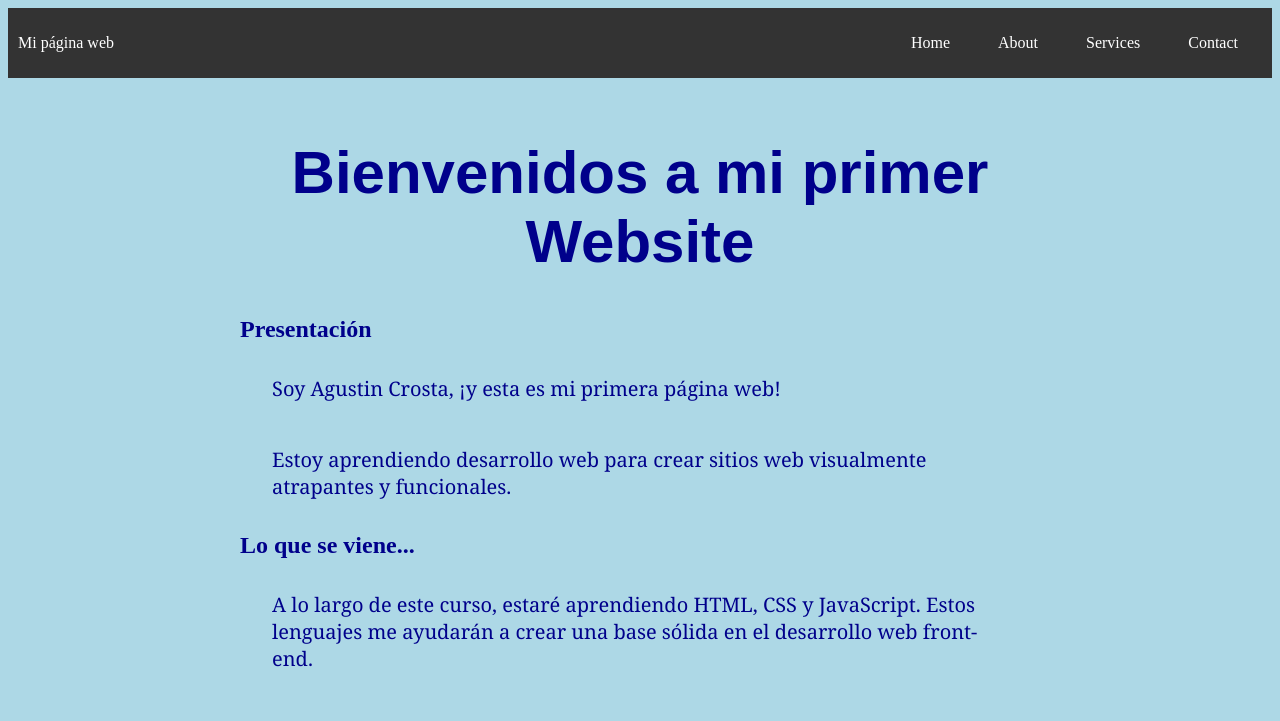
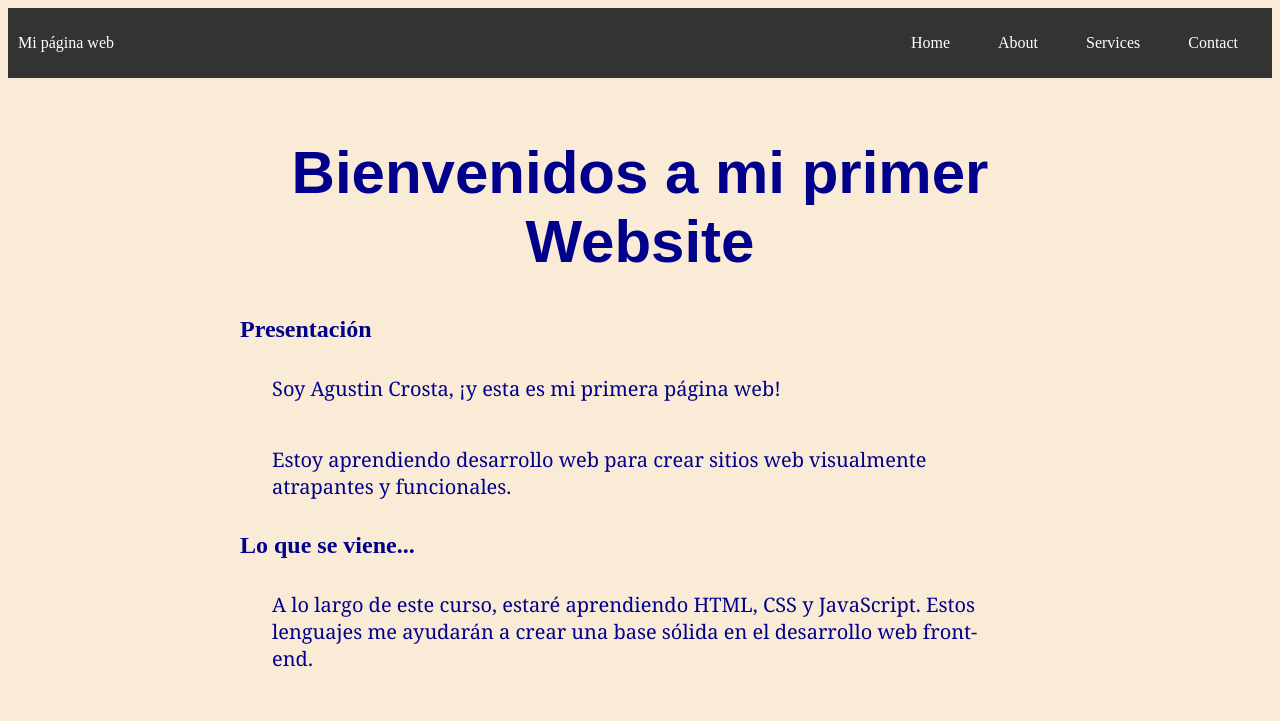
Before and after one commit to Aku85/mirepositorioremote, a plain HTML site: page index.html in a window 1280 px wide. Shown: the top 721 px of the page. Drawn offline with Linux system fonts and the light colour scheme; grey boxes are pictures that could not be loaded.

Commit message:
cambiamos el color de fondo

```diff
--- a/style.css
+++ b/style.css
@@ -90,7 +90,7 @@
   }
 
   body {
-    background-color: lightblue;
+    background-color: antiquewhite;
     color: darkblue;
 }
 
```
